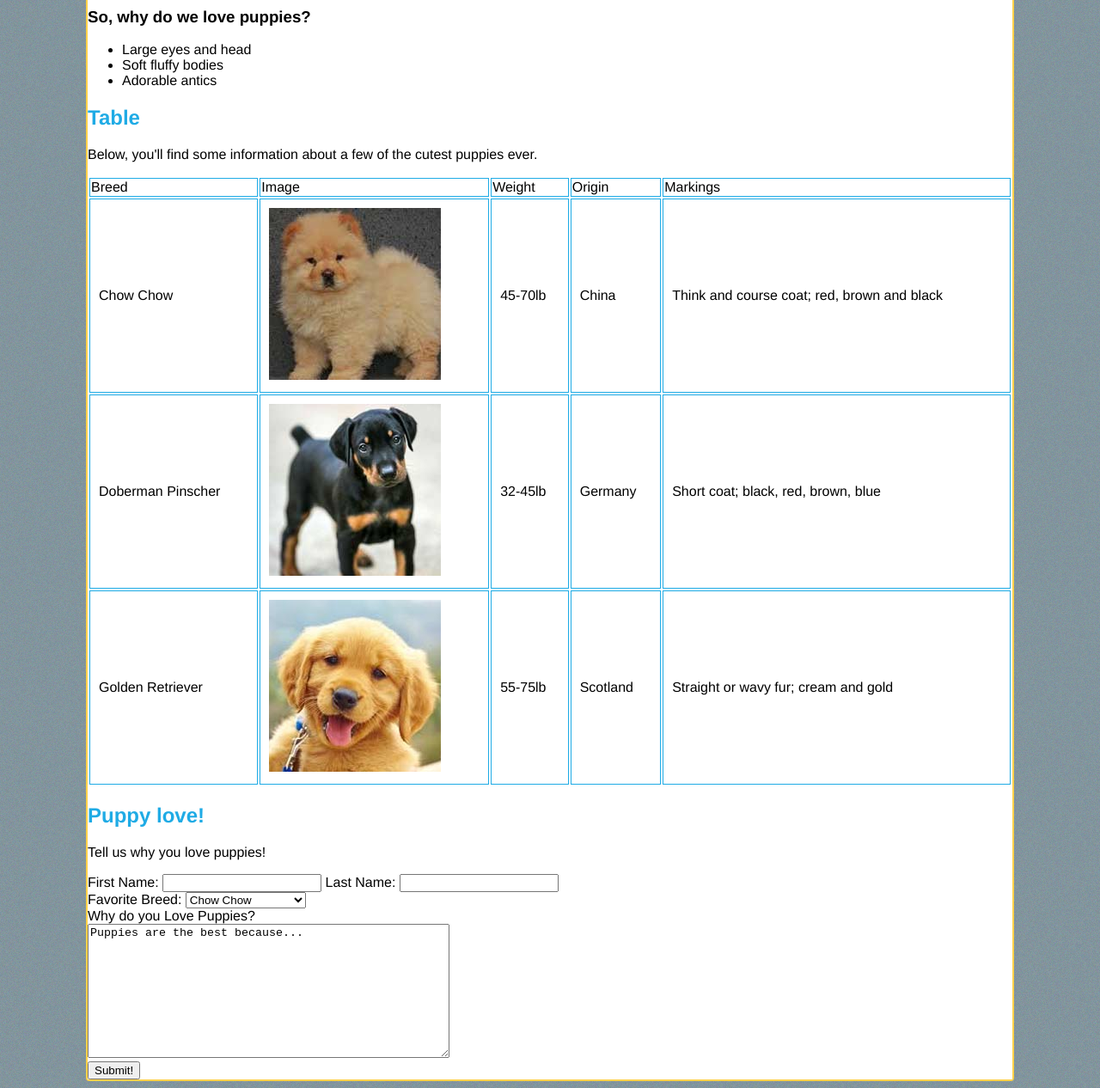
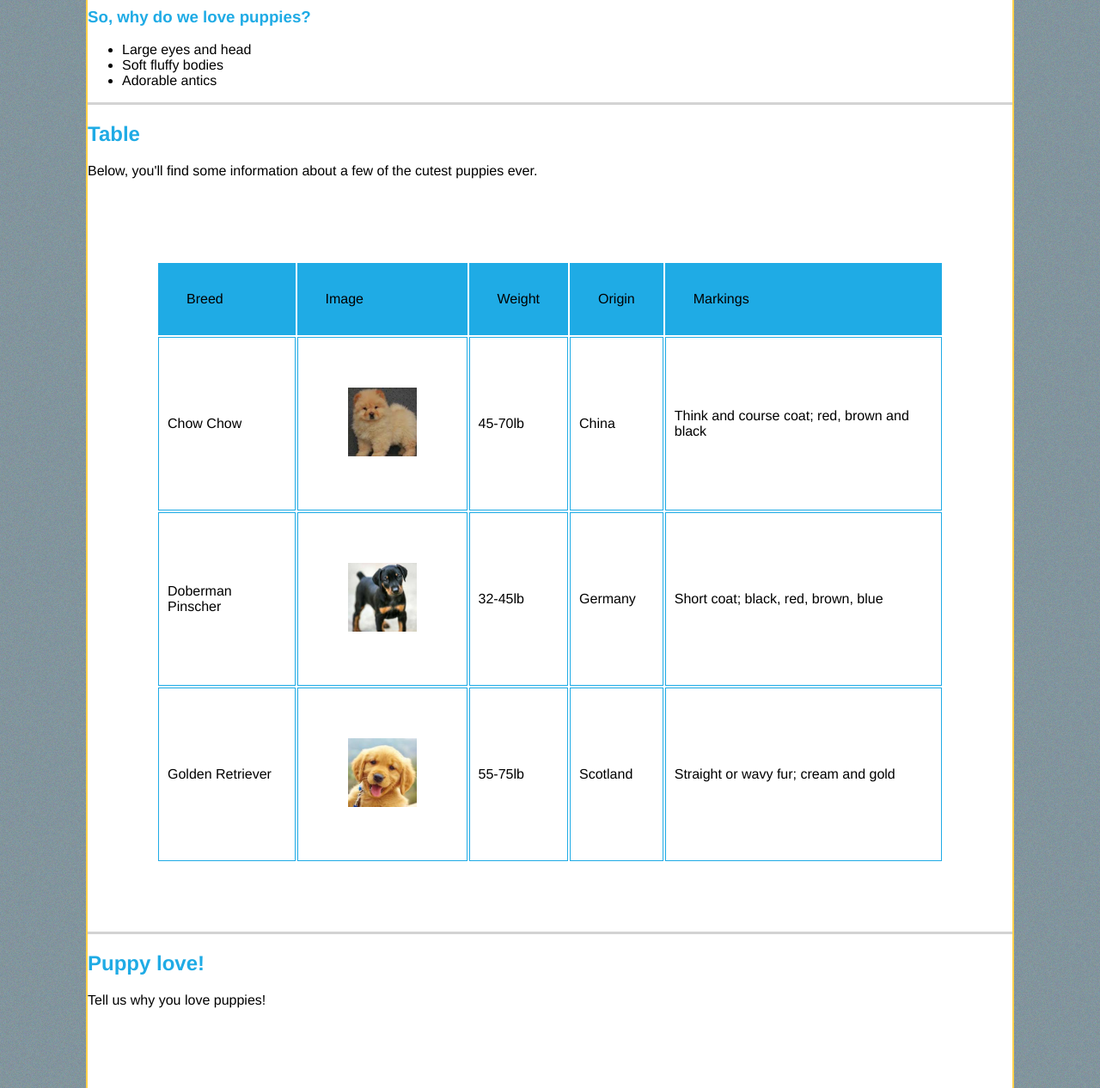
Before and after one commit to evanCoakley/puppy-love, a plain HTML site: page starter_files/index.html in a window 1280 px wide. Shown: the part 300-1566 px from the top of the page at 86% size. Drawn offline with Linux system fonts and the light colour scheme.

Commit message:
table progress

```diff
--- a/starter_files/style.css
+++ b/starter_files/style.css
@@ -30,6 +30,10 @@ h2 {
     color: #1fabe5
 }
 
+h3 {
+    color: #1fabe5
+}
+
 header {
     background-color: #ff8523;
     padding: 2rem;
@@ -52,8 +56,17 @@ header {
     border: 2px solid #eee;
 }
 
+section {
+    border-bottom: solid lightgray
+}
+
 table {
     width: 100%;
+    padding: 5em;
+}
+
+form {
+    padding: 5em;
 }
 
 table td {
@@ -61,6 +74,16 @@ table td {
     border-collapse: collapse;
 }
 
+thead td {
+    background-color: #1fabe5;
+    padding: 2em;
+}
+
+td img {
+    margin: 3em;
+    width: 5em;
+}
+
 tbody td {
     padding: 10px;
 }
```
